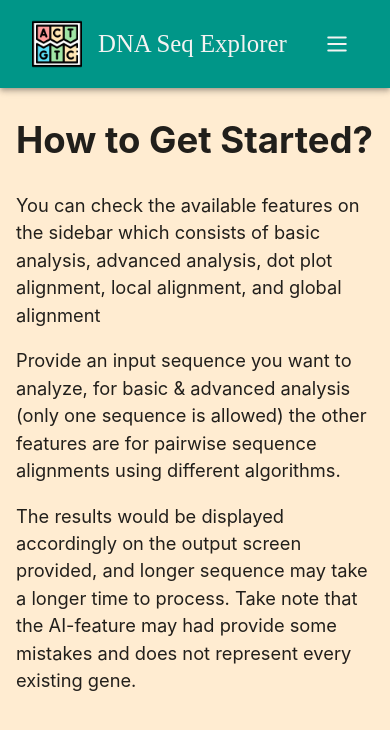
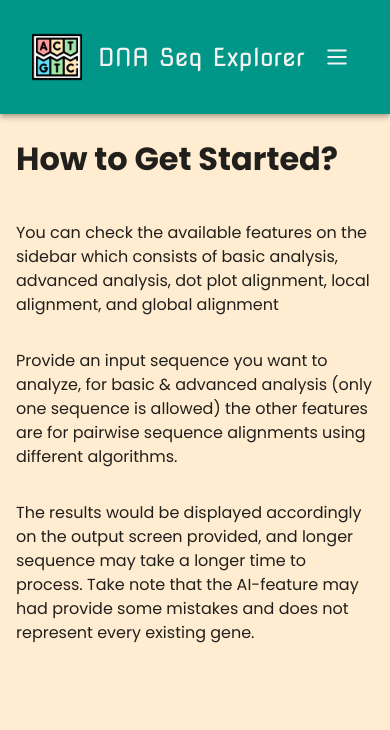
Before and after one commit to bryancastillo10/dna-seq-explorer, a React (Vite) app in the folder client/: page / in a window 390 px wide. Shown: the top 730 px of the page. Built offline with nearby package versions, Linux system fonts and the light colour scheme.

Commit message:
🛠️ utils: useMedia query & fix typography font family render

```diff
--- a/client/src/components/navigations/Navbar.tsx
+++ b/client/src/components/navigations/Navbar.tsx
@@ -1,12 +1,10 @@
 import { useState } from "react";
 import {
   AppBar,
-  Container,
   Typography,
   IconButton,
   Box,
   Toolbar,
-  useMediaQuery,
   useTheme
 } from "@mui/material";
 import { Menu } from "lucide-react";
@@ -15,12 +13,13 @@
 
 import AppLogo from "@/assets/base-dna.png";
 import NavMenuList from "./NavMenuList";
+import useResponsiveQuery from "@/utils/useResponsiveQuery";
 
 const Navbar = () => {
   const [openMenu, setOpenMenu] = useState<boolean>(false);
 
   const theme = useTheme();
-  const isSmallScreen = useMediaQuery(theme.breakpoints.down("md"));
+  const isDesktop = useResponsiveQuery("lg");
 
   const toggleDrawer = () => {
     setOpenMenu(!openMenu);
@@ -28,8 +27,7 @@
 
   return (
     <AppBar position="static">
-      <Container maxWidth="xl">
-        <Toolbar sx={{margin: 2}} disableGutters>
+        <Toolbar sx={{padding: 4}} disableGutters>
           <Box
             component="img"
             src={AppLogo}
@@ -38,22 +36,20 @@
           />
           <Typography
             variant="h3"
-            sx={{ flexGrow: 1, fontFamily: "Poppins" }}>
+            sx={{ flexGrow: 1 }}>
             DNA Seq Explorer
           </Typography>
-         {isSmallScreen ? (
+         {isDesktop ?  (
+            <NavMenuList theme={theme}/>
+          ): (
             <>
               <IconButton onClick={toggleDrawer}>
                 <Menu size={26} color={theme.palette.primary.contrastText}/>
               </IconButton>
               <Sidebar openMenu={openMenu} toggleDrawer={toggleDrawer} />
             </>
-          ) : (
-            <NavMenuList theme={theme}/>
-          )}
+          ) }
         </Toolbar>
-      </Container>
-
     </AppBar>
   );
 }
--- a/client/src/constants/theme.ts
+++ b/client/src/constants/theme.ts
@@ -23,8 +23,8 @@
 
   // Font Styles, Font Size, Font Weight
   typography: {
-      fontFamily: ["-apple-system", "Poppins", "sans-serif"].join(','),
-      fontSize: 16,
+      fontFamily: ["Poppins","Nova Square", "sans-serif"].join(','),
+      fontSize: 14,
       h1: {
         fontSize: "2rem",
         fontWeight: 700
@@ -35,7 +35,8 @@
       },
       h3: {
         fontSize: "1.55rem",
-        fontWeight: 500
+        fontWeight: 500,
+        fontFamily: "Nova Square"
       }
     }
 });
--- a/client/src/index.css
+++ b/client/src/index.css
@@ -0,0 +1,2 @@
+@import url('https://fonts.googleapis.com/css2?family=Poppins:ital,wght@0,100;0,200;0,300;0,400;0,500;0,600;0,700;0,800;0,900;1,100;1,200;1,300;1,400;1,500;1,600;1,700;1,800;1,900&display=swap');
+@import url('https://fonts.googleapis.com/css2?family=Nova+Square&display=swap');
--- a/client/src/main.tsx
+++ b/client/src/main.tsx
@@ -3,6 +3,7 @@
 import { createRouter, RouterProvider } from '@tanstack/react-router';
 
 import { routeTree } from '@/routeTree.gen';
+import "./index.css";
 
 import PageNotFound from '@/components/navigations/PageNotFound';
 import Providers from '@/components/providers/Providers';
--- a/client/src/routes/__root.tsx
+++ b/client/src/routes/__root.tsx
@@ -11,7 +11,7 @@
   return (
     <React.Fragment>
         <Navbar/>
-        <Container>
+        <Container maxWidth="xl">
           <Outlet />
         </Container>
     </React.Fragment>
--- a/client/src/routes/index.lazy.tsx
+++ b/client/src/routes/index.lazy.tsx
@@ -1,3 +1,4 @@
+import { Stack } from '@mui/material'
 import { createLazyFileRoute } from '@tanstack/react-router'
 
 export const Route = createLazyFileRoute('/')({
@@ -11,7 +12,7 @@
           assisting on common DNA Analysis tasks.`
 
   return (
-     <div>
+    <Stack width="100%">
     <h1>How to Get Started?</h1>
       <p>You can check the available features on the sidebar
               which consists of basic analysis,
@@ -23,7 +24,6 @@
         <p>The results would be displayed accordingly on the output screen provided, and longer sequence may take a longer time
         to process. Take note that the AI-feature may had provide some mistakes and does not represent every existing gene.
      </p>
-
-      </div>
+    </Stack>
   )
 };
--- /dev/null
+++ b/client/src/utils/useResponsiveQuery.ts
@@ -0,0 +1,17 @@
+import { useMediaQuery } from "@mui/material";
+
+type Screen = "sm" | "md" | "lg" | "xl" | "2xl";
+const breakpoints: Record<Screen, number> = {
+  sm: 640,
+  md: 768,
+  lg: 1024,
+  xl: 1280,
+  "2xl": 1536,
+};
+
+const useResponsiveQuery = (breakpoint: Screen): boolean => {
+  const query = `(min-width: ${breakpoints[breakpoint]}px)`;
+  return useMediaQuery(query);
+};
+
+export default useResponsiveQuery;
```
Also changed, not shown: client/src/App.tsx (deleted, +0 -11 lines).
